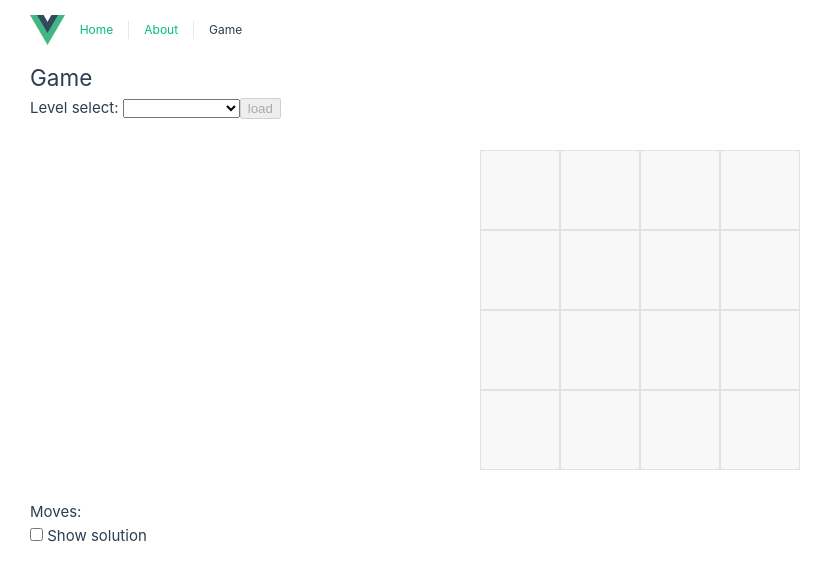
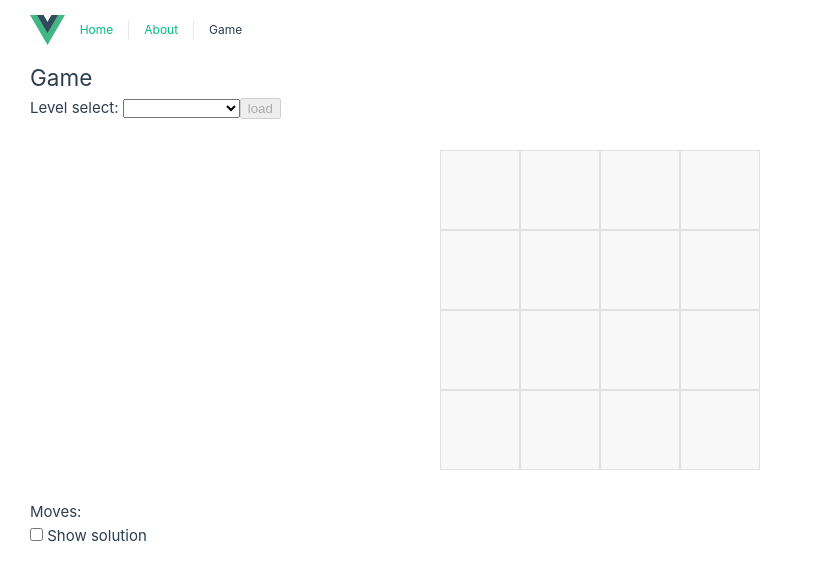
Before and after one commit to santiagoarizti/ch-traffic, a Vue app: page /game in a window 1280 px wide. Shown: the top 580 px of the page, without its empty margins (0-833 px from the left). Built offline with nearby package versions, Linux system fonts and the light colour scheme.

Commit message:
404, nice resize, better grid

```diff
--- a/src/components/TrafficGrid.vue
+++ b/src/components/TrafficGrid.vue
@@ -14,16 +14,16 @@ const mouse = useMouseStore();
 // size of playable level, this determines the area where cars will be rendered
 const size = computed<[number, number]>(() => game.level?.size ?? [4, 4]);
 
-const exitCar = computed((): Car|undefined => cars.find(c => c.code === game.level?.exit?.[1]));
-
 // this size accounts for the space that needs to be outside of the grid to allow for the winning car
 const sizeExtra = computed(() => {
-    const extra = exitCar.value?.size ?? 0;
-    return [size.value[0] + extra, size.value[1]];
+    return [size.value[0] + 1, size.value[1]];
 });
 
-// size in pixels based on squareSize
-const gridSize = computed(() => sizeExtra.value.map(s => s * settings.squareSize));
+// size in pixels based on squareSize (ignored on smaller screens)
+const gridSize = computed(() => sizeExtra.value.map(s => s * settings.squareSize) as [number, number]);
+
+// width to height ratio. because of the padding-top hack, we need to know the height in terms of the width
+const whRatio = computed(() => Math.floor(100 * gridSize.value[1] / gridSize.value[0]) + '%');
 
 // these are the grid squares that trigger mouse events
 const squares = computed(() => {
@@ -35,12 +35,10 @@ const squares = computed(() => {
         }
     }
     // add a couple extra grid cells for the exit car
-    if (exitCar.value && game.level?.exit) {
-        for (let i = 0; i < exitCar.value.size; i++) {
-            const x = size.value[0] + i;
+    if (game.level?.exit) {
+        const x = size.value[0];
         const y = game.level.exit[0];
         squares.push({x, y});
-        }
     }
     return squares;
 });
@@ -64,6 +62,8 @@ function onMouseleave() {
         @mouseup="onMouseup"
         @mouseleave="onMouseleave"
     >
+        <div class="cnt1">
+            <div class="cnt2">
                 <TrafficGridCell
                     v-for="(s, i) of squares"
                     :key="i"
@@ -84,13 +84,28 @@ function onMouseleave() {
                     floating
                 />
             </div>
+        </div>
+    </div>
 </template>
 
 <style>
 .traffic-grid {
-    background-color: var(--color-background-soft);
-    width: v-bind("`${gridSize[0]}px`");
-    height: v-bind("`${gridSize[1]}px`");
+    /* width: v-bind("`${gridSize[0]}px`"); */
+    /*height: v-bind("`${gridSize[1]}px`");*/
+    max-width: v-bind("`${gridSize[0]}px`");
+    width: 100%;
+}
+.cnt1 {
+    width: 100%;
+    padding-top: v-bind(whRatio);
+    position: relative;
+}
+.cnt2 {
+    position: absolute;
+    top: 0;
+    right: 0;
+    bottom: 0;
+    left: 0;
 
     display: grid;
     grid-template-columns: repeat(v-bind('sizeExtra[0]'), 1fr);
--- a/src/components/TrafficGridCell.vue
+++ b/src/components/TrafficGridCell.vue
@@ -45,6 +45,7 @@ function onMousedown(e: MouseEvent) {
 
 <style scoped>
 .tg-square {
+    background-color: var(--color-background-soft);
     border: 1px solid var(--color-border);
     grid-column-start: v-bind(gridColumnStart);
     grid-column-end: span 1;
```
Also changed, not shown: public/404.html (added). Lines whose indentation alone changed are shown as unchanged.
